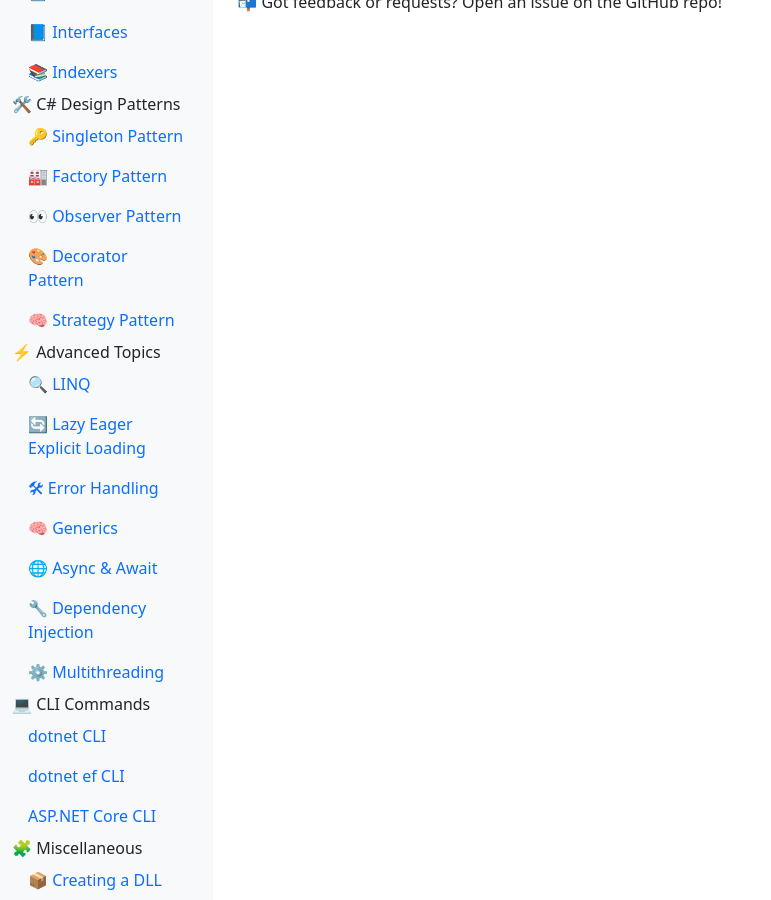
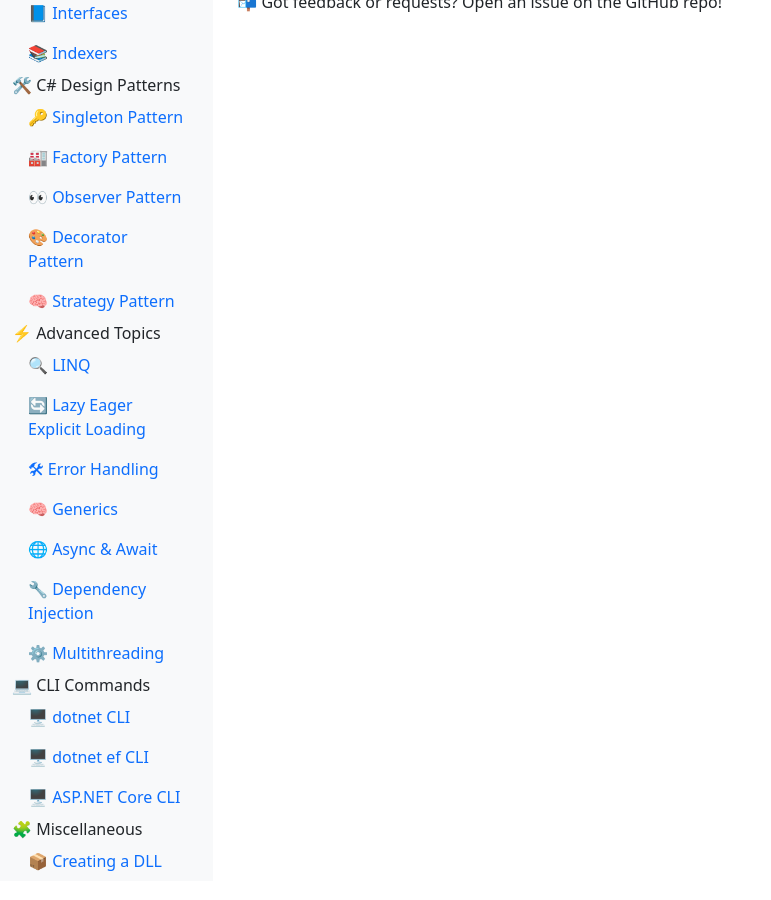
Before and after one commit to buribalkan/C-SHARP-Training, a Jekyll site: the page built from index.md, in a window 1280 px wide and 900 px high, scrolled down 969 px. Shown: the whole window, without its empty margins (0-771 px from the left). Built offline with Jekyll 4.4.1, drawn with Linux system fonts in a browser that asks for light colours; nearby versions of some CDN libraries; some of the changed text lies outside the part shown.

Commit message:
Update sidebar.html

```diff
--- a/_includes/sidebar.html
+++ b/_includes/sidebar.html
@@ -1,6 +1,6 @@
 <div class="sidebar-sticky pt-3">
   <h6 class="text-center">Happy coding! 🚀</h6>
-  <h6 class="text-center">Made by ❤️ Buribalkan♑</h6>
+  <h6 class="text-center">Made by ❤️ Buribalkan</h6>
   <h6 class="text-center">----------------------</h6>
   <h4 class="text-center">💪 C# Training</h4>
   <h6 class="text-center">----------------------</h6>
@@ -41,9 +41,9 @@
           <li class="nav-item"><a class="nav-link" href="{{ site.baseurl }}/Dependency-Injection">🔧 Dependency Injection</a></li>
           <li class="nav-item"><a class="nav-link" href="{{ site.baseurl }}/Multithreading">⚙️ Multithreading</a></li>
     💻 CLI Commands
-          <li class="nav-item"><a class="nav-link" href="{{ site.baseurl }}/CLI-Commands">dotnet CLI</a></li>
-          <li class="nav-item"><a class="nav-link" href="{{ site.baseurl }}/CLI-Commands-dotnet-ef">dotnet ef CLI</a></li>
-          <li class="nav-item"><a class="nav-link" href="{{ site.baseurl }}/CLI-Commands-ASP-NET-Core">ASP.NET Core CLI</a></li>
+          <li class="nav-item"><a class="nav-link" href="{{ site.baseurl }}/CLI-Commands">🖥️ dotnet CLI</a></li>
+          <li class="nav-item"><a class="nav-link" href="{{ site.baseurl }}/CLI-Commands-dotnet-ef">🖥️ dotnet ef CLI</a></li>
+          <li class="nav-item"><a class="nav-link" href="{{ site.baseurl }}/CLI-Commands-ASP-NET-Core">🖥️ ASP.NET Core CLI</a></li>
     🧩 Miscellaneous
           <li class="nav-item"><a class="nav-link" href="{{ site.baseurl }}/Creating-a-DLL">📦 Creating a DLL</a></li>
   </ul>
```
